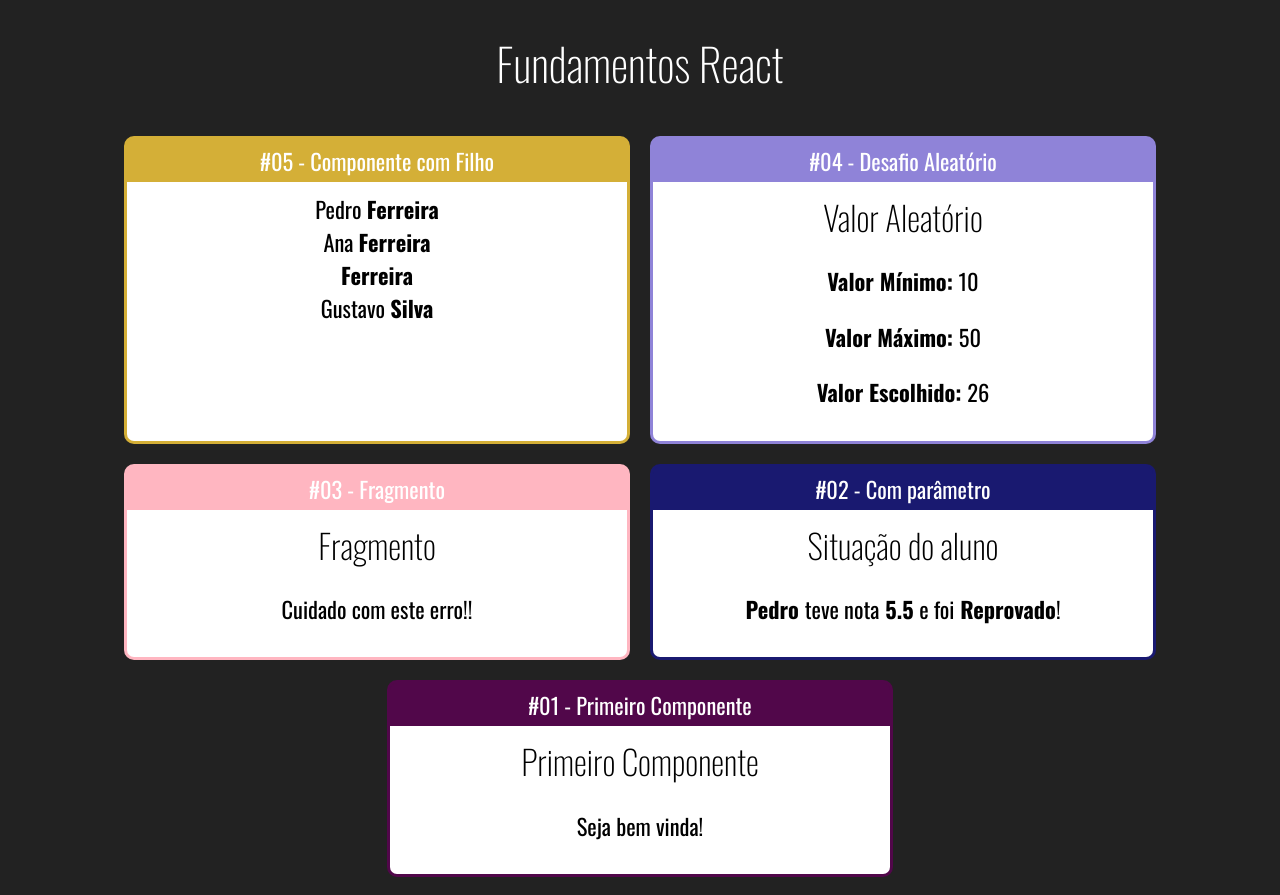
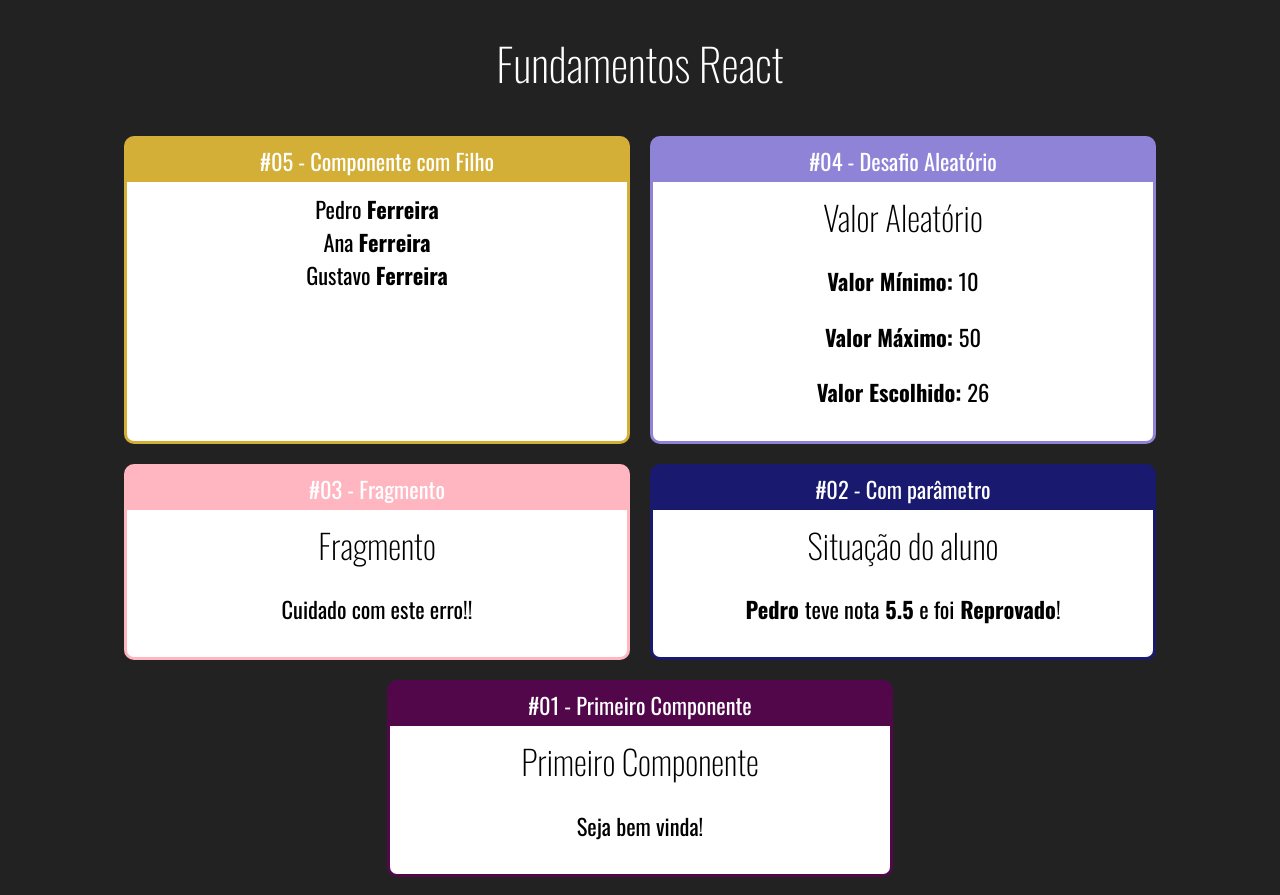
Before and after one commit to SidneyRMR/fundamentos-react, a React (Create React App) app: page / in a window 1280 px wide. Built offline with nearby package versions, Linux system fonts and the light colour scheme.

Commit message:
Criando estrutura de repetição acessando familia e familiaMembros utilizando map e clildren e cloneElement

```diff
--- a/src/App.jsx
+++ b/src/App.jsx
@@ -5,6 +5,7 @@
 import Aleatorio from './components/basicos/Aleatorio'
 import Card from './components/layout/Card'
 import Familia from './components/basicos/Familia'
+import FamiliaMembro from './components/basicos/FamiliaMembro'
 import './App.css'
 
 export default () =>
@@ -12,7 +13,11 @@
         <h1>Fundamentos React</h1>
         <div className='Cards'>
             <Card titulo="#05 - Componente com Filho" color="#d4af37">
-                <Familia sobrenome="Ferreira"/>
+                <Familia sobrenome="Ferreira">
+                    <FamiliaMembro nome="Pedro"/>
+                    <FamiliaMembro nome="Ana" />
+                    <FamiliaMembro nome="Gustavo"/>
+                </Familia>
             </Card>
             <Card titulo="#04 - Desafio Aleatório" color="#8f83d8">
                 <Aleatorio min={10} max={50} />
--- a/src/components/basicos/Aleatorio.jsx
+++ b/src/components/basicos/Aleatorio.jsx
@@ -1,4 +1,4 @@
-export default props => {
+export default function(props) {
     const { min, max } = props
     const aleatorio = parseInt(Math.random() * (max - min) + min)
 
--- a/src/components/basicos/Familia.jsx
+++ b/src/components/basicos/Familia.jsx
@@ -1,12 +1,13 @@
-import FamiliaMembro from "./FamiliaMembro"
+import React, {cloneElement} from "react";
 
 export default props => {
     return (
         <span>
-            <FamiliaMembro nome="Pedro" sobrenome={props.sobrenome}/>
-            <FamiliaMembro nome="Ana" {...props}/>
-            <FamiliaMembro {...props}/>
-            <FamiliaMembro nome="Gustavo" sobrenome="Silva"/>
+            {
+                props.children.map((child, i) => {
+                    return cloneElement(child, { ...props, key: i })
+                })}
+
         </span>
     )
 }
```
